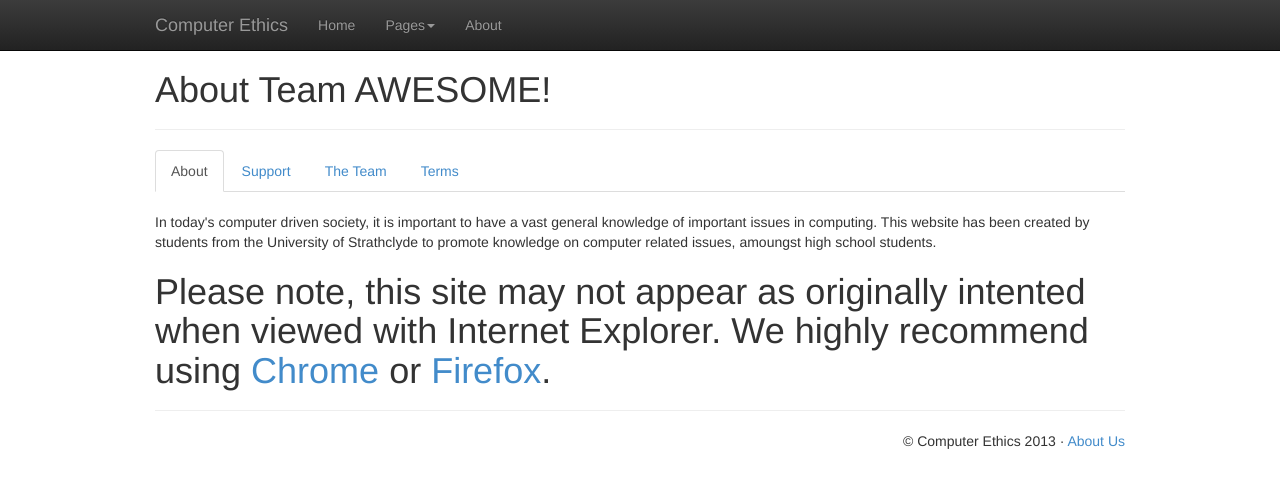
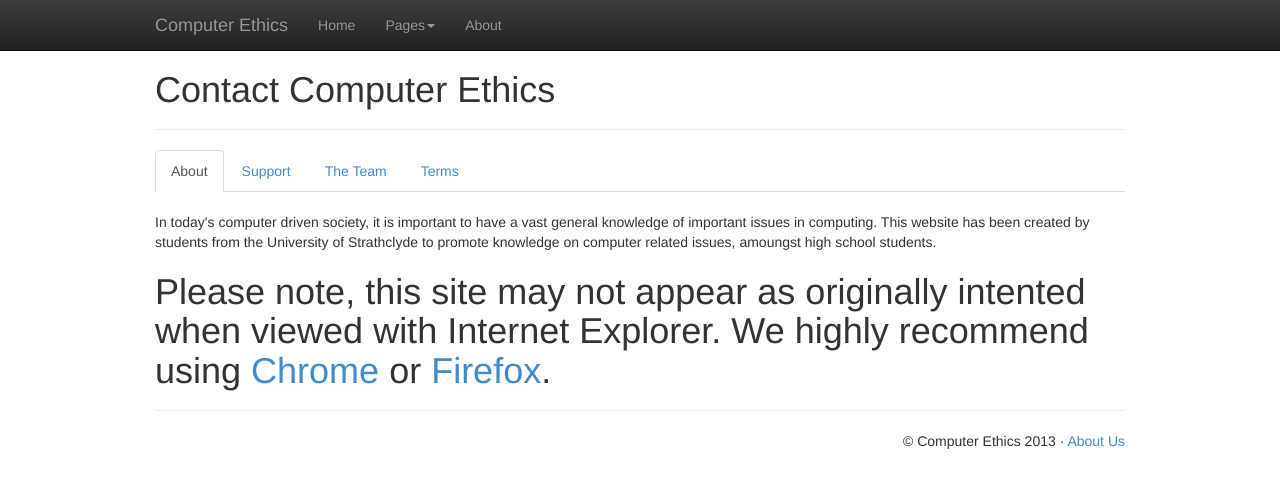
Before and after one commit to adamus1red/tripping-octo-adventure, a Jekyll site: the page built from about.html, in a window 1280 px wide. Shown: the top 488 px of the page. Built offline with Jekyll 4.4.1, drawn with Linux system fonts in a browser that asks for light colours; Markdown is read by kramdown in place of the engine named in the settings.

Commit message:
Update about.html

```diff
--- a/about.html
+++ b/about.html
@@ -1,6 +1,6 @@
 ---
 layout: page
-title: About Team AWESOME!<!-- not -->
+title: Contact Computer Ethics
 ---
 
 <ul class="nav nav-tabs" id="about-info">
```
